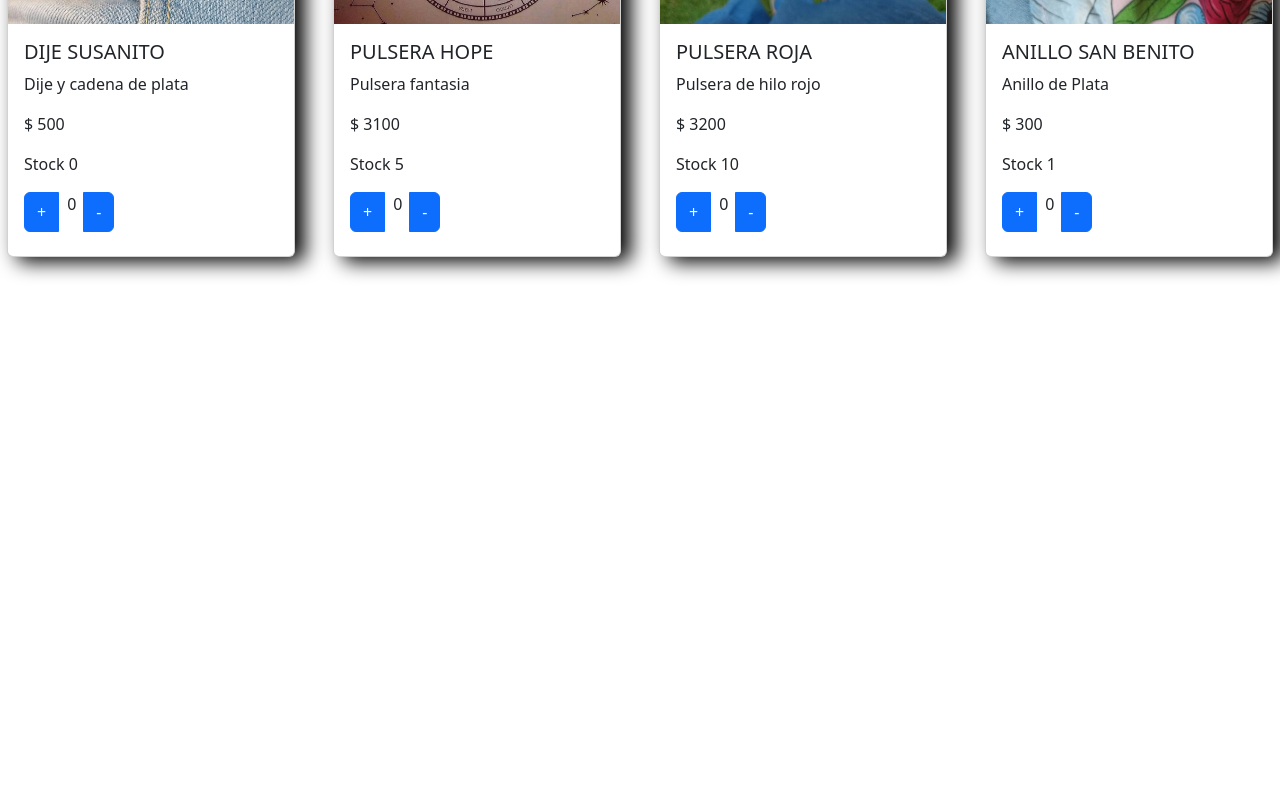
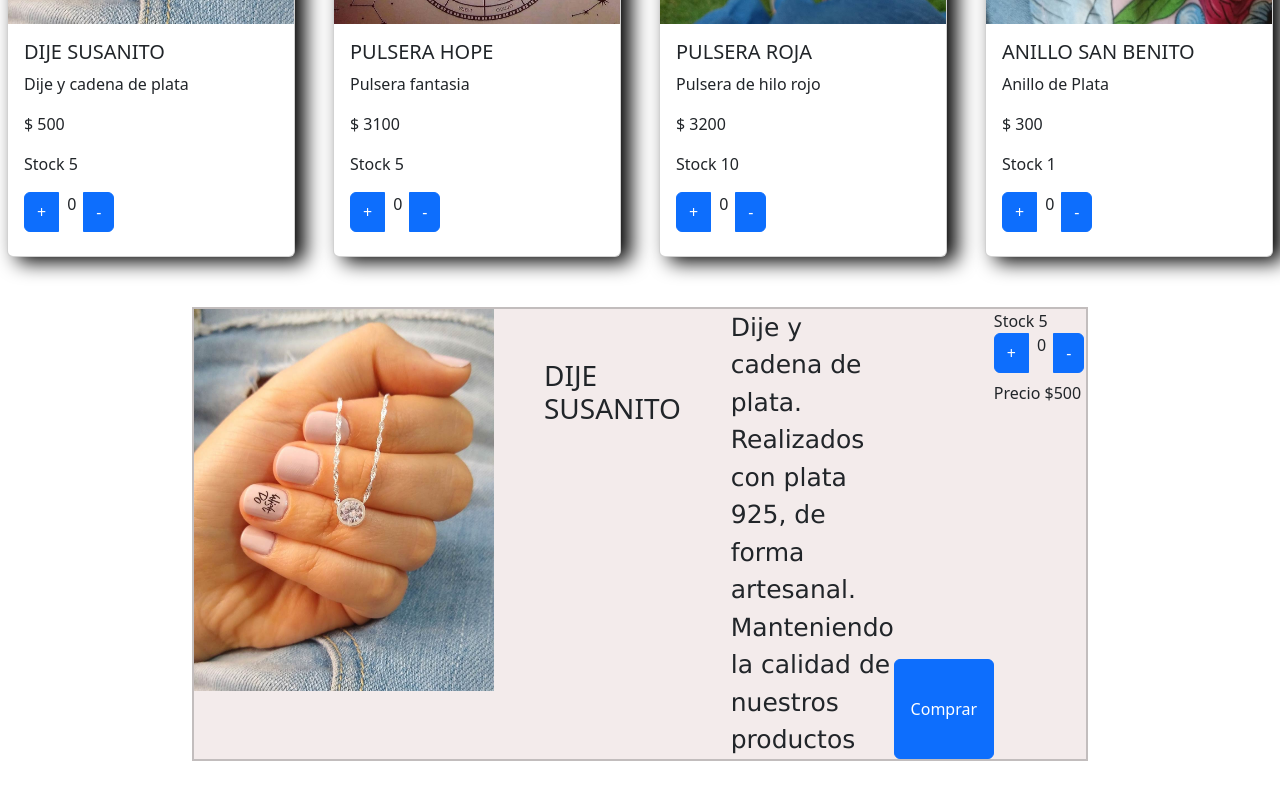
Before and after one commit to Fmonaco83/calilegua.fernando.monaco, a React (Create React App) app: page / in a window 1280 px wide. Shown: the part 468-1268 px from the top of the page. Before the commit the page ends 800 px from the top, so only its background shows below. Built offline with nearby package versions, Linux system fonts and the light colour scheme.

Commit message:
Detalle_Producto

```diff
--- a/src/App.js
+++ b/src/App.js
@@ -1,7 +1,7 @@
 import { NavBar } from './components/navbar/NavBar';
 import { ItemListContainer } from './components/itemlistcontainer/ItemListContainer';
 import 'bootstrap/dist/css/bootstrap.min.css';
-
+import { ItemDetailConteiner } from './components/itemdetailconteiner/ItemDetailConteiner';
 
 
 
@@ -12,6 +12,10 @@ function App() {
 
         <ItemListContainer/>
 
+
+        <ItemDetailConteiner/>
+
+
     </div>
   );
 }
--- /dev/null
+++ b/src/components/itemdetailconteiner/ItemDetailConteiner.js
@@ -0,0 +1,63 @@
+import { useEffect, useState } from 'react';
+
+import { ItemDetail } from '../itemdetails/ItemDetail';
+
+
+export const detall =[
+    {
+      id: 1,
+      nombre: "DIJE SUSANITO",
+      descripcion: "Dije y cadena de plata. Realizados con plata 925, de forma artesanal. Manteniendo la calidad de nuestros productos",
+      img: "./img/dijeSusanito.jpg",
+      precio: "500",
+      stock: 5,
+    }]
+
+const pedirDatos = () => {
+    return new Promise((resolve, reject) => {
+
+        setTimeout(()=>{
+            resolve(detall)
+        },5000)
+    })
+
+}
+
+
+
+
+export const ItemDetailConteiner =() => {
+
+const [deta, setDeta] =useState([])
+
+
+
+
+useEffect (() =>{
+
+    pedirDatos()
+        .then ( (res) =>{
+            setDeta(res)
+        })
+        .catch ((error)=>{console.log(error)
+        })
+
+}, [])
+
+return (
+
+    <div>
+    {
+
+       deta.map((detal) =>(
+          <div>
+          <ItemDetail key={detal.id} nombre={detal.nombre} descripcion={detal.descripcion} img={detal.img} precio={detal.precio} stock={detal.stock}/>
+          </div>
+        ))
+
+
+    }
+</div>
+
+)
+ }
--- /dev/null
+++ b/src/components/itemdetails/ItemDetail.css
@@ -0,0 +1,42 @@
+
+.cardDet{
+    width: 70%;
+    background-color: rgb(243, 235, 235);
+    border: 2px rgb(194, 189, 189) solid;
+    display: flex;
+    margin: 50px auto;
+}
+
+.imagen{
+    width: 300px;
+}
+
+.textos{
+    display: flex;
+    align-items: center;
+    font-size: 25px;
+    font-family: Verdana, Geneva, Tahoma, sans-serif;
+    font-weight: 400;
+}
+.titulo {
+    margin: 50px;
+}
+
+.bot{
+    width: 100px;
+    height: 100px;
+    align-items: center;
+
+}
+
+.botn{
+    display: flex;
+    align-items: flex-end;
+
+
+}
+
+.st {
+    margin-right: 10px;
+
+}
--- /dev/null
+++ b/src/components/itemdetails/ItemDetail.js
@@ -0,0 +1,34 @@
+import Button from 'react-bootstrap/Button';
+import { ItemCount } from '../itemcount/ItemCount';
+import './ItemDetail.css'
+
+
+
+export const ItemDetail = ({ nombre, descripcion, img, precio, stock }) => {
+    return (
+         <div className='cardDet'>
+            <div>
+               <img className='imagen' src={img} alt='dije'/>
+            </div>
+            <div className='titulo'>
+               <h3>
+                  {nombre}
+               </h3>
+            </div>
+            <div className='textos'>
+
+                  {descripcion}
+
+            </div>
+            <div className='botn'>
+               <Button className='btn bot '>Comprar</Button>
+            </div>
+            <div className='st'>
+               Stock {stock}
+               <ItemCount size='lg' stock={stock}/>
+               Precio ${precio}
+            </div>
+</div>
+
+    )
+}
--- a/src/components/itemlistcontainer/ItemListContainer.js
+++ b/src/components/itemlistcontainer/ItemListContainer.js
@@ -1,4 +1,8 @@
 import { ItemList } from "../itemlist/ItemList"
+
+
+
+
 
 
 export const ItemListContainer = () => {
--- a/src/data/data.js
+++ b/src/data/data.js
@@ -9,7 +9,7 @@ export const items =[
       descripcion: "Dije y cadena de plata",
       img: "./img/dijeSusanito.jpg",
       precio: "500",
-      stock: 0,
+      stock: 5,
     },
     {
       id: 2,
```
